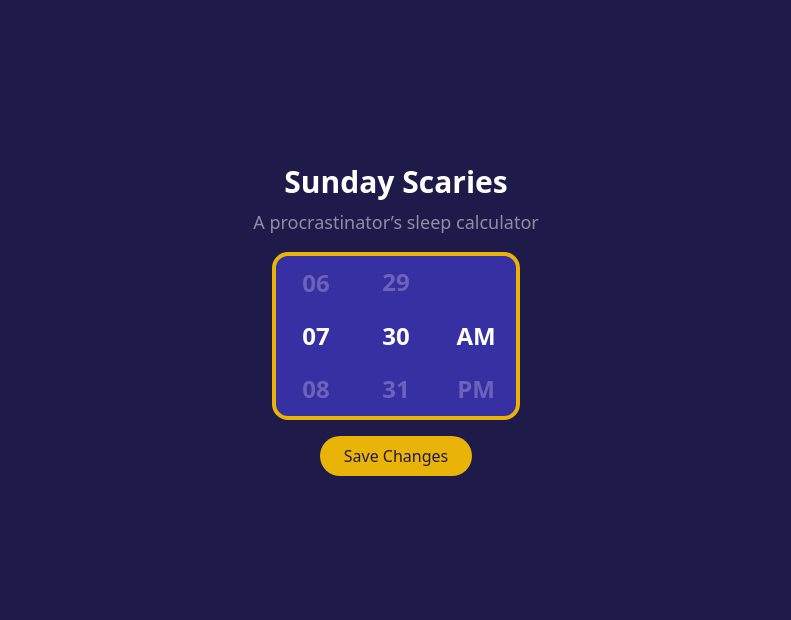
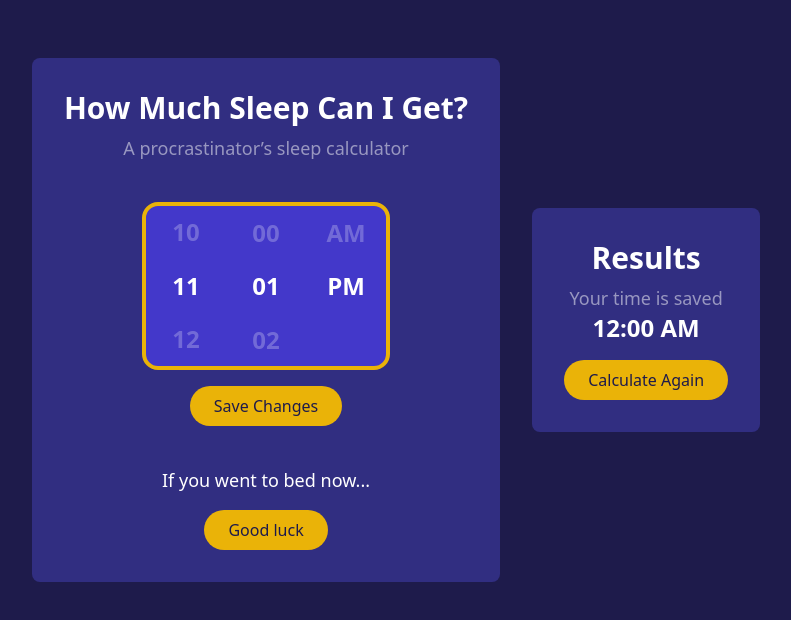
Before and after one commit to bryanbrotonel/sunday-scaries, a Vue app: page / in a window 1280 px wide. Shown: the top 620 px of the page, without its empty margins (244-1035 px from the left). Built offline with nearby package versions, Linux system fonts and the light colour scheme.

Commit message:
Added time state save/change

```diff
--- a/src/App.vue
+++ b/src/App.vue
@@ -1,15 +1,25 @@
 <template>
-  <TimeSelector title="Sunday Scaries"
-    subtitle="A procrastinator’s sleep calculator" />
+  <div
+    class="flex flex-col sm:flex-row justify-center items-center gap-8">
+    <div class="bg-indigo-900 p-8 rounded-lg">
+      <TimeSelector title="How Much Sleep Can I Get?"
+        subtitle="A procrastinator&rsquo;s sleep calculator" />
+    </div>
+    <div class="bg-indigo-900 p-8 rounded-lg">
+      <SleepResults />
+    </div>
+  </div>
 </template>
 
 <script>
 import TimeSelector from './components/TimeSelector.vue'
+import SleepResults from './components/SleepResults.vue'
 
 export default {
   name: 'App',
   components: {
-    TimeSelector
+    TimeSelector,
+    SleepResults
   }
 }
 </script>
--- /dev/null
+++ b/src/components/SleepResults.vue
@@ -0,0 +1,47 @@
+<template>
+  <div>
+    <div class="text-center space-y-2">
+      <h1 class="text-3xl font-bold">Results</h1>
+      <h2 class="text-lg font-medium opacity-50">Your time is saved</h2>
+    </div>
+    <div class="flex flex-col items-center justify-center gap-4">
+      <div>
+        <p class="text-2xl font-bold">{{ formattedTime }}</p>
+      </div>
+      <div>
+        <button @click="reset"
+          class="rounded-full p-2 px-6 bg-yellow-500 text-indigo-950 font-medium transition-transform transform hover:bg-yellow-600 active:scale-95">
+          Calculate Again
+        </button>
+      </div>
+    </div>
+  </div>
+</template>
+
+<script>
+import { store } from '../store.js'
+import { is12HourFormat } from '../utils.js'
+
+function reset() {
+  store.time = 0;
+}
+
+export default {
+  name: 'SleepResults',
+  props: {
+    time: Number,
+  },
+  computed: {
+    formattedTime() {
+      return new Date(store.time).toLocaleTimeString('en-US', {
+        hour: 'numeric',
+        minute: 'numeric',
+        hour12: is12HourFormat(),
+      });
+    },
+  },
+  methods: {
+    reset,
+  },
+}
+</script>
--- a/src/components/TimePicker.vue
+++ b/src/components/TimePicker.vue
@@ -1,11 +1,11 @@
 <template>
-  <div class="rounded-2xl border-yellow-500 border-4 bg-indigo-800 text-white">
+  <div class="rounded-2xl border-yellow-500 border-4 bg-indigo-700 text-white">
     <div class="overflow-hidden">
       <swiper v-for="(items, index) in swipers" :key="index"
         :slides-per-view="3" :direction="'vertical'" :centered-slides="true"
         :slide-to-clicked-slide="true" :initial-slide="items.initialSlide"
         :loop="items.loop" class="w-20 h-40 float-left"
-        @slideChange="onSlideChange">
+        @slideChange="onSlideChange(index, $event)">
         <swiper-slide v-for="(item, index) in items.list" :key="index"
           class="flex justify-center items-center text-center text-2xl select-none opacity-25 transition-opacity duration-300 ease cursor-default font-bold tap-highlight-transparent h-full">
           <div class="h-full flex items-center justify-center">
@@ -19,7 +19,8 @@
 
 <script>
 import { Swiper, SwiperSlide } from 'swiper/vue';
-import { is12HourFormat } from './utils.js';
+import { store } from '../store.js';
+import { is12HourFormat } from '../utils.js';
 
 import 'swiper/swiper-bundle.css';
 
@@ -33,29 +34,41 @@ export default {
     return {
       swipers: [
         {
-          list: Array.from({ length: this.is12HourFormat() ? 12 : 24 }, (_, i) =>
-            i.toString().padStart(2, '0')
-          ),
-          initialSlide: 7,
+          list: this.generateHourList(),
+          initialSlide: is12HourFormat() ? store.timePicker.hour - 1 : store.timePicker.hour, // Based on index of hour item, so -1 for 12-hour format, otherwise same
           loop: true,
         },
         {
           list: Array.from({ length: 60 }, (_, i) => i.toString().padStart(2, '0')),
-          initialSlide: 30,
+          initialSlide: store.timePicker.minute,
           loop: true,
         },
         {
-          list: this.is12HourFormat() ? ['AM', 'PM'] : [],
-          initialSlide: 0,
+          list: is12HourFormat() ? ['AM', 'PM'] : [],
+          initialSlide: store.timePicker.median === 'AM' ? 0 : 1,
           loop: false,
         },
       ],
     };
   },
   methods: {
-    is12HourFormat,
-    onSlideChange() {
-      console.log('changed');
+    generateHourList() {
+      return Array.from({ length: is12HourFormat() ? 12 : 24 }, (_, i) =>
+        (is12HourFormat() ? i + 1 : i).toString().padStart(2, '0')
+      );
+    },
+    onSlideChange(swiperIndex, event) {
+      switch (swiperIndex) {
+        case 0:
+          store.timePicker.hour = is12HourFormat() ? event.realIndex + 1 : event.realIndex;
+          break;
+        case 1:
+          store.timePicker.minute = event.realIndex;
+          break;
+        case 2:
+          store.timePicker.median = event.realIndex === 0 ? 'AM' : 'PM';
+          break;
+      }
     },
   },
 };
--- a/src/components/TimeSelector.vue
+++ b/src/components/TimeSelector.vue
@@ -1,24 +1,31 @@
 <template>
-  <div class="space-y-4 p-4">
+  <div class="space-y-10">
     <div class="text-center space-y-2">
       <h1 class="text-3xl font-bold">{{ title }}</h1>
       <h2 class="text-lg font-medium opacity-50">{{ subtitle }}</h2>
     </div>
     <div class="flex flex-col items-center justify-center gap-4">
+      <TimePicker />
       <div>
-        <TimePicker />
+        <button @click="saveChanges()"
+          class="rounded-full p-2 px-6 bg-yellow-500 text-indigo-950 font-medium transition-transform transform hover:bg-yellow-600 active:scale-95">
+          Save Changes
+        </button>
       </div>
-      <div>
-        <button
-          class="rounded-full p-2 px-6 bg-yellow-500 text-blue text-indigo-950 font-medium">Save
-          Changes</button>
-      </div>
+    </div>
+    <div class="flex flex-col items-center justify-center gap-4">
+      <h1 class="text-lg font-medium">If you went to bed now...</h1>
+      <button @click="saveChanges(true)"
+        class="rounded-full p-2 px-6 bg-yellow-500 text-indigo-950 font-medium transition-transform transform hover:bg-yellow-600 active:scale-95">
+        Good luck
+      </button>
     </div>
   </div>
 </template>
 
 <script>
 import TimePicker from './TimePicker.vue';
+import { store } from '../store.js';
 
 export default {
   name: 'TimeSelector',
@@ -28,9 +35,30 @@ export default {
   },
   components: {
     TimePicker
+  },
+  computed: {
+    timePicker() {
+      return store.timePicker;
+    }
+  },
+  methods: {
+    saveChanges(current = false) {
+      const { hour, minute, median } = this.timePicker;
+      let dateToSave = new Date();
+
+      if (!current) {
+        const currentDate = new Date();
+        dateToSave = new Date(
+          currentDate.getFullYear(),
+          currentDate.getMonth(),
+          currentDate.getDate(),
+          median === 'AM' ? hour : hour + 12,
+          minute
+        );
+      }
+
+      store.setTime(dateToSave.valueOf())
+    }
   }
 }
 </script>
-
-<!-- Add "scoped" attribute to limit CSS to this component only -->
-<style scoped></style>
--- /dev/null
+++ b/src/store.js
@@ -0,0 +1,30 @@
+import { reactive } from 'vue';
+
+const currentTime = new Date();
+const currentHour = currentTime.getHours();
+console.log('🚀 ~ currentHour:', currentHour)
+const currentMinute = currentTime.getMinutes();
+const is12HourFormat = currentHour >= 12 ? 'PM' : 'AM';
+const hourIn12Format = currentHour % 12 || 12;
+console.log('🚀 ~ hourIn12Format:', hourIn12Format)
+
+export const store = reactive({
+  time: 0,
+  setTime(time) {
+    this.time = time;
+  },
+  timePicker: {
+    hour: hourIn12Format,
+    minute: currentMinute,
+    median: is12HourFormat,
+  },
+  setHour(hour) {
+    this.timePicker.hour = hour;
+  },
+  setMinute(minute) {
+    this.timePicker.minute = minute;
+  },
+  setMedian(median) {
+    this.timePicker.median = median;
+  },
+});
```
Also changed, not shown: src/utils.js (renamed from src/components/utils.js).
